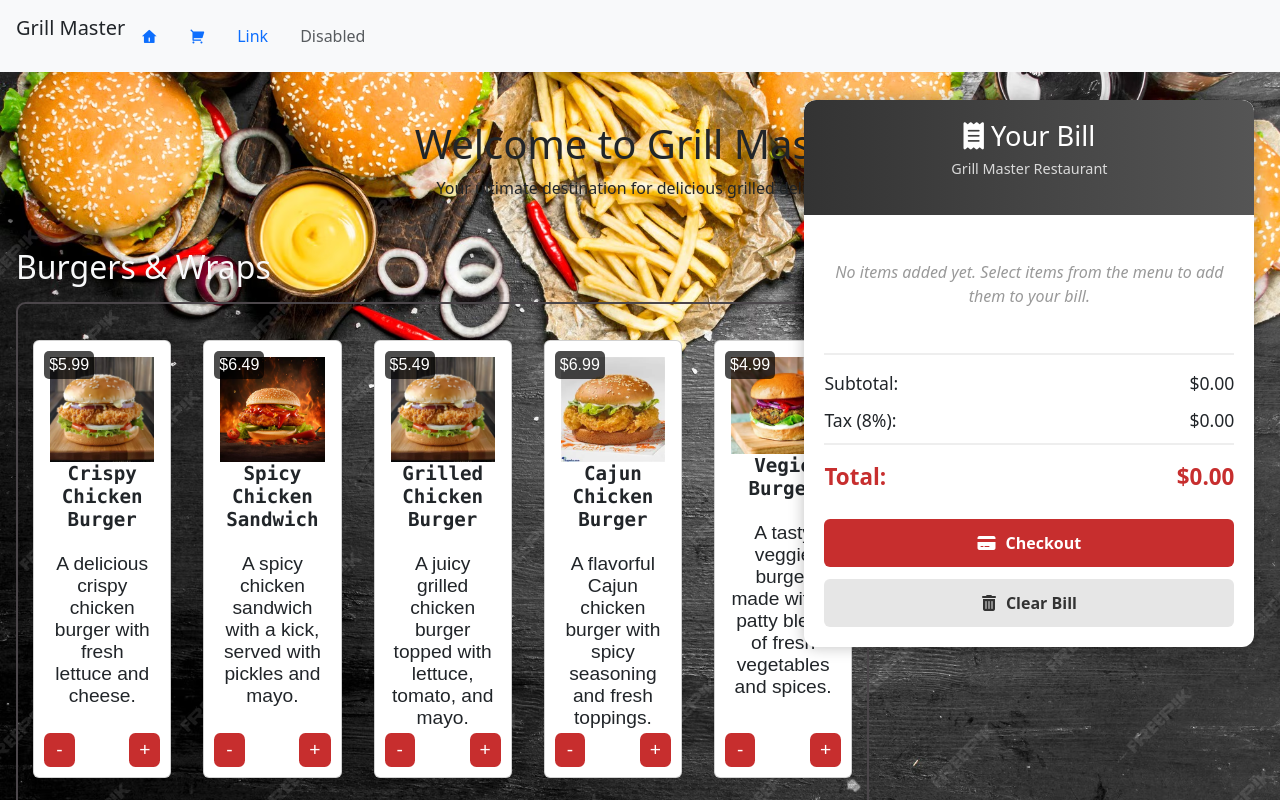
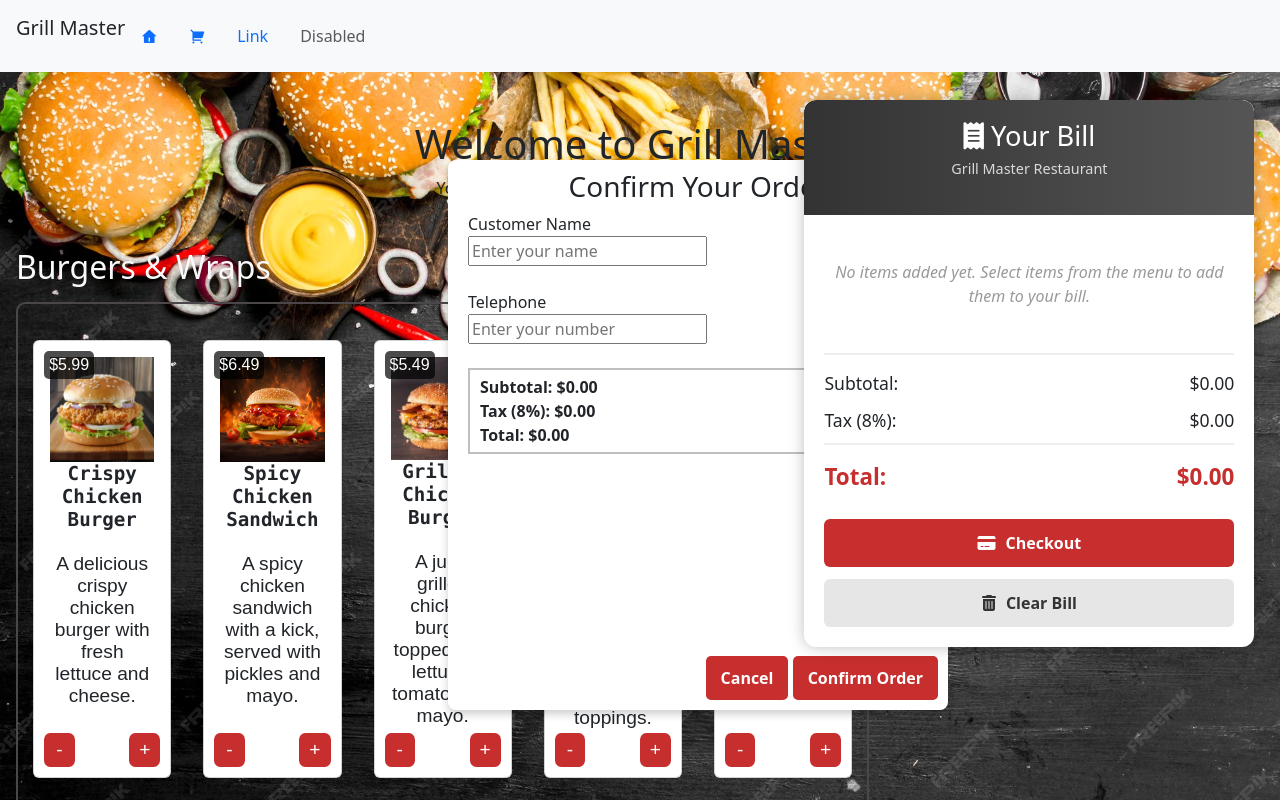
Before and after one commit to TashanAppuhami/GrillMaster_POS, a plain HTML site: page index.html in a window 1280 px wide. Both pictures are taken after a click on the button "Checkout". Shown: the top 800 px of the page. Drawn offline with nearby package versions, Linux system fonts and the light colour scheme; some packages are replaced by stand-ins of ours; a script that the page names is missing.

Commit message:
popUp_Window

```diff
--- a/app.js
+++ b/app.js
@@ -1,7 +1,7 @@
 const menu = [
     { id: 1, name: "Crispy Chicken Burger", price: 5.99, image: "Assets/images/FriedChickenBurgers.jpg", description: "A delicious crispy chicken burger with fresh lettuce and cheese." },
     { id: 2, name: "Spicy Chicken Sandwich", price: 6.49, image: "Assets/images/Spicy CB.jpg", description: "A spicy chicken sandwich with a kick, served with pickles and mayo." },
-    { id: 3, name: "Grilled Chicken Burger", price: 5.49, image: "Assets/images/FriedChickenBurgers.jpg", description: "A juicy grilled chicken burger topped with lettuce, tomato, and mayo." },
+    { id: 3, name: "Grilled Chicken Burger", price: 5.49, image: "Assets/images/grilled.jpg", description: "A juicy grilled chicken burger topped with lettuce, tomato, and mayo." },
     { id: 4, name: "Cajun Chicken Burger", price: 6.99, image: "Assets/images/shrimp.jpg", description: "A flavorful Cajun chicken burger with spicy seasoning and fresh toppings." },
     { id: 5, name: "Vegie Burger", price: 4.99, image: "Assets/images/vegie.jpg", description: "A tasty veggie burger made with a patty blend of fresh vegetables and spices." },
 
@@ -23,8 +23,8 @@ const menu = [
 ]
 
 const pastOrders = []
-
 const newOrder = []
+const customerData = []
 
 
 function displayBurgers(menu) {
@@ -76,8 +76,6 @@ function addToCart(id, name, price) {
         newOrder.push(newItem);
     }
 
-    console.log(newOrder)
-    // document.querySelector('.empty-bill').innerHTML = ``;
     loadItems();
     addPrices(price);
 }
@@ -150,7 +148,7 @@ function checkItem(id) {
 
 function loadItems() {
 
-    console.log("Length : "+newOrder.length)
+    console.log("Length : " + newOrder.length)
 
     let container = document.getElementById('billItems');
     container.innerText = "";
@@ -167,7 +165,73 @@ function loadItems() {
     });
 }
 
-function popItem(index){
-    newOrder.splice(index,1)
+function popItem(index) {
+    newOrder.splice(index, 1)
     loadItems();
 }
+
+function checkOutModal() {
+    const modal = document.getElementById("checkoutModal");
+    modal.style.display = "block";
+
+}
+
+function confirmOrder() {
+
+    let modal = document.getElementById("checkoutModal");
+    let customerName = document.getElementById("customerName").value;
+    let customerContact = document.getElementById("customerTelephone").value;
+
+    if (newOrder.length === 0) {
+        alert("No items in the order to confirm.");
+        return;
+    }
+
+    if (customerName === "" || customerContact === "") {
+        alert("Please fill both Input fields.");
+        return;
+    }
+
+    const orderDetails = {
+        order_id: `B${(pastOrders.length + 1).toString().padStart(4, '0')}`,
+        items: [...newOrder],
+        subtotal: parseFloat(document.getElementById('subtotal').innerHTML),
+        tax: parseFloat(document.getElementById('tax').innerHTML),
+        total: parseFloat(document.getElementById('total').innerHTML),
+        timestamp: new Date().toISOString()
+    };
+
+    Swal.fire({
+        icon: "success",
+        title: "Order Confirmed!!",
+        text: "Your order has been successfully placed!",
+    });
+
+    pastOrders.push(orderDetails);
+
+    customerData.push({
+        name: customerName,
+        contact: customerContact,
+        order_id: orderDetails.order_id
+    });
+
+    newOrder.length = 0;
+    customerContact.value = "";
+    customerName.value = "";
+
+    modal.style.display = "none";
+}
+
+function clearBill() {
+    if (newOrder.length === 0) {
+        alert("No items in the bill to clear.");
+        return;
+    }
+    newOrder.length = 0;
+    loadItems();
+    document.querySelector(`.bill-items`).innerHTML = `<div class="empty-bill">No items added yet. Select items from the menu to add them to your bill.
+    </div>`;
+    document.getElementById('subtotal').innerHTML = "0.00";
+    document.getElementById('tax').innerHTML = "0.00";
+    document.getElementById('total').innerHTML = "0.00";
+}
--- a/index.html
+++ b/index.html
@@ -76,8 +76,8 @@
 
             <div class="bill-content">
                 <div class="bill-items" id="billItems">
-                    <div class="empty-bill">No items added yet. Select items from the menu to add them to your bill.</div>
-                    <div class="item-list"></div>
+                    <div class="empty-bill">No items added yet. Select items from the menu to add them to your bill.
+                    </div>
                 </div>
 
                 <div class="bill-totals">
@@ -96,10 +96,11 @@
                 </div>
 
                 <div class="bill-actions">
-                    <button class="bill-btn checkout-btn" id="checkoutBtn">
+                    <button class="bill-btn checkout-btn" id="checkoutBtn" onclick="checkOutModal()">
                         <i class="fas fa-credit-card"></i> Checkout
                     </button>
-                    <button class="bill-btn clear-btn" id="clearBtn">
+                    <button class="bill-btn clear-btn" id="clearBtn"
+                        onclick="clearBill()">
                         <i class="fas fa-trash-alt"></i> Clear Bill
                     </button>
                 </div>
@@ -107,6 +108,40 @@
         </div>
     </aside>
 
+    <div id="checkoutModal" class="checkoutOverlay">
+        <div>
+            <h3 style="text-align: center;">Confirm Your Order</h3>
+            <span>Customer Name</span><br>
+            <input type="text" id="customerName" placeholder="Enter your name"><br><br>
+            <span>Telephone</span><br>
+            <input type="text" id="customerTelephone" placeholder="Enter your number"><br><br>
+        </div>
+        <div class="confirm-lbls">
+            <div>
+                <span>Subtotal:</span>
+                <span id="modalSubtotal">$0.00</span>
+            </div>
+            <div>
+                <span>Tax (8%):</span>
+                <span id="modalTax">$0.00</span>
+            </div>
+            <div>
+                <span>Total:</span>
+                <span id="modalTotal">$0.00</span>
+            </div>
+        </div>
+        <div class="pop-window-btns">
+            <button class="confirm-btn" id="cancelBtn"
+                onclick="document.getElementById('checkoutModal').style.display='none'">
+                Cancel
+            </button>
+            <button class="confirm-btn" id="confirmBtn" onclick="confirmOrder()">
+                Confirm Order
+            </button>
+        </div>
+    </div>
+
+    <script src="https://cdn.jsdelivr.net/npm/sweetalert2@11"></script>
     <script src="app.js"></script>
 </body>
 
--- a/style.css
+++ b/style.css
@@ -301,3 +301,48 @@
   background-color: #ffc8c8;
   color: white;
 }
+
+
+.checkoutOverlay {
+  display: none;
+  position: fixed;
+  width: 500px;
+  height: 550px;
+  left: 35%;
+  top: 20%;
+  background-color: white;
+  padding: 10px 20px;
+  border-radius: 0.5em;
+  box-shadow: 0 4px 8px rgba(0, 0, 0, 0.2);
+}
+
+.pop-window-btns{
+  position: absolute;
+  bottom: 10px;
+  right: 10px;
+}
+
+.confirm-btn{
+  background-color: #c72e2e;
+  color: white;
+  border: none;
+  border-radius: 5px;
+  padding: 10px 15px;
+  cursor: pointer;
+  font-weight: 600;
+}
+.confirm-btn:hover{
+  background-color: #b02525;
+}
+.confirm-btn:active{
+  background-color: #601717;
+}
+
+.confirm-lbls{
+
+  border: 2px solid rgb(191, 191, 191);
+  padding: 5px 10px;
+  font-weight: 600;
+
+
+}
```
